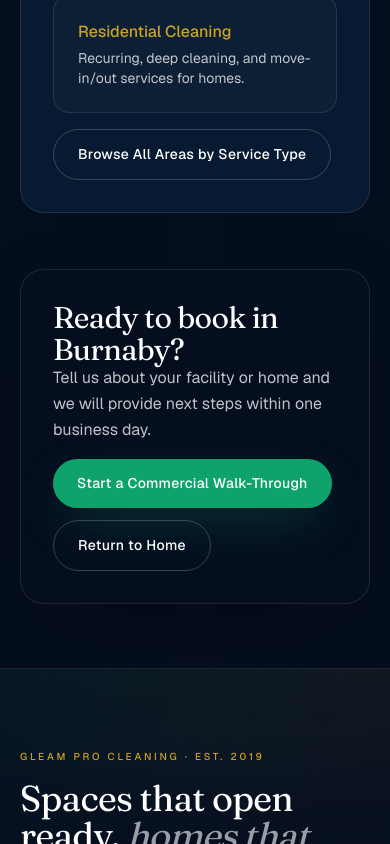
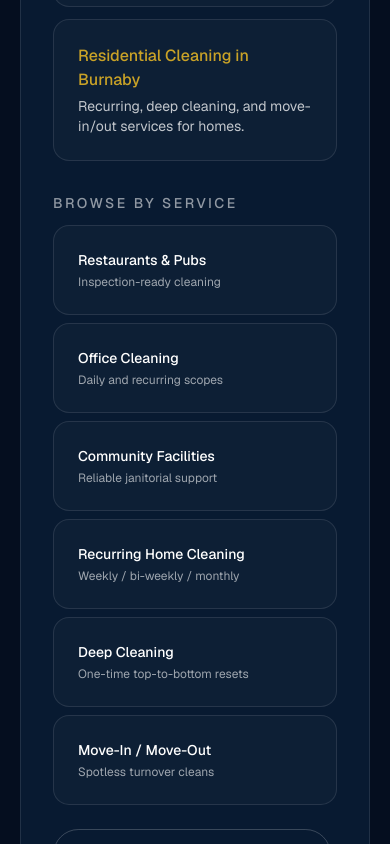
Before and after one commit to iLongRanger/gleamProCleaning, a Next.js app: page /service-areas/burnaby in a window 390 px wide. Shown: the part 2500-3344 px from the top of the page. Built offline with nearby package versions, Linux system fonts and the light colour scheme; no server answers.

Commit message:
feat: tune sitemap priorities, add service-area OG/links, update phone
Add per-route changefreq/priority transforms, Open Graph images and city-scoped service links on area pages, and update the business phone to +1-778-681-0922.

```diff
--- a/app/service-areas/[slug]/[service]/page.tsx
+++ b/app/service-areas/[slug]/[service]/page.tsx
@@ -171,7 +171,7 @@ export default async function ServiceAreaServicePage({
                 "@type": "LocalBusiness",
                 name: "Gleam Pro Cleaning",
                 url: "https://www.gleampro.ca",
-                telephone: "+1-672-970-3755",
+                telephone: "+1-778-681-0922",
                 email: "services@gleampro.ca",
               },
               description: `${service.label} available in ${area.name}.`,
--- a/app/service-areas/[slug]/page.tsx
+++ b/app/service-areas/[slug]/page.tsx
@@ -23,11 +23,19 @@ export async function generateMetadata({
     return { title: "Service Area | Gleam Pro Cleaning" };
   }
 
+  const ogImage = area.image || `/images/service-areas/${area.slug}.jpg`;
   return {
     title: `${area.name} Cleaning Services | Gleam Pro Cleaning`,
     description: area.description,
     alternates: {
       canonical: `/service-areas/${area.slug}`,
+    },
+    openGraph: {
+      title: `${area.name} Cleaning Services | Gleam Pro`,
+      description: area.description,
+      url: `/service-areas/${area.slug}`,
+      type: "website",
+      images: [{ url: ogImage, width: 1200, height: 630, alt: `${area.name} — Gleam Pro Cleaning` }],
     },
   };
 }
@@ -292,7 +300,7 @@ export default async function ServiceAreaPage({ params }: ServiceAreaParams) {
               className={commercial.linkCard}
             >
               <div className={`font-medium ${commercial.accent}`}>
-                Commercial Cleaning
+                Commercial Cleaning in {area.name}
               </div>
               <p className="mt-1 text-sm text-white/75">
                 Offices, restaurants, and community facility cleaning support.
@@ -303,14 +311,45 @@ export default async function ServiceAreaPage({ params }: ServiceAreaParams) {
               className={commercial.linkCard}
             >
               <div className={`font-medium ${commercial.accent}`}>
-                Residential Cleaning
+                Residential Cleaning in {area.name}
               </div>
               <p className="mt-1 text-sm text-white/75">
                 Recurring, deep cleaning, and move-in/out services for homes.
               </p>
             </Link>
           </div>
-          <div className="mt-4">
+
+          <h3 className="mt-8 text-sm font-medium uppercase tracking-[0.18em] text-white/55">
+            Browse by service
+          </h3>
+          <div className="mt-3 grid gap-2 sm:grid-cols-2 lg:grid-cols-3">
+            <Link href="/commercial-cleaning/restaurants" className={commercial.linkCard}>
+              <div className="text-sm font-medium text-white">Restaurants &amp; Pubs</div>
+              <div className="mt-1 text-xs text-white/60">Inspection-ready cleaning</div>
+            </Link>
+            <Link href="/commercial-cleaning/offices" className={commercial.linkCard}>
+              <div className="text-sm font-medium text-white">Office Cleaning</div>
+              <div className="mt-1 text-xs text-white/60">Daily and recurring scopes</div>
+            </Link>
+            <Link href="/commercial-cleaning/community-facilities" className={commercial.linkCard}>
+              <div className="text-sm font-medium text-white">Community Facilities</div>
+              <div className="mt-1 text-xs text-white/60">Reliable janitorial support</div>
+            </Link>
+            <Link href="/residential-cleaning/recurring" className={commercial.linkCard}>
+              <div className="text-sm font-medium text-white">Recurring Home Cleaning</div>
+              <div className="mt-1 text-xs text-white/60">Weekly / bi-weekly / monthly</div>
+            </Link>
+            <Link href="/residential-cleaning/deep-cleaning" className={commercial.linkCard}>
+              <div className="text-sm font-medium text-white">Deep Cleaning</div>
+              <div className="mt-1 text-xs text-white/60">One-time top-to-bottom resets</div>
+            </Link>
+            <Link href="/residential-cleaning/move-in-out" className={commercial.linkCard}>
+              <div className="text-sm font-medium text-white">Move-In / Move-Out</div>
+              <div className="mt-1 text-xs text-white/60">Spotless turnover cleans</div>
+            </Link>
+          </div>
+
+          <div className="mt-6">
             <Link href="/service-areas/by-service" className={commercial.secondary}>
               Browse All Areas by Service Type
             </Link>
@@ -349,12 +388,12 @@ export default async function ServiceAreaPage({ params }: ServiceAreaParams) {
                 "https://www.gleampro.ca/logo-gpc.png",
                 `https://www.gleampro.ca${area.image}`,
               ],
-              telephone: "+1-672-970-3755",
+              telephone: "+1-778-681-0922",
               email: "services@gleampro.ca",
               contactPoint: [
                 {
                   "@type": "ContactPoint",
-                  telephone: "+1-672-970-3755",
+                  telephone: "+1-778-681-0922",
                   contactType: "customer service",
                   areaServed: area.name,
                   availableLanguage: ["English"],
--- a/next-sitemap.config.js
+++ b/next-sitemap.config.js
@@ -1,6 +1,33 @@
 /** @type {import('next-sitemap').IConfig} */
 module.exports = {
-  siteUrl: "https://www.gleampro.ca", // <-- update to your real domain
+  siteUrl: "https://www.gleampro.ca",
   generateRobotsTxt: true,
   sitemapSize: 7000,
+  changefreq: "weekly",
+  priority: 0.7,
+  exclude: ["/api/*"],
+  transform: async (config, path) => {
+    // High-priority money pages
+    if (path === "/") {
+      return { loc: path, changefreq: "weekly", priority: 1.0, lastmod: new Date().toISOString() };
+    }
+    if (path === "/commercial-cleaning" || path === "/residential-cleaning") {
+      return { loc: path, changefreq: "weekly", priority: 0.95, lastmod: new Date().toISOString() };
+    }
+    if (path.startsWith("/service-areas/") && path.split("/").length === 3) {
+      // City pages
+      return { loc: path, changefreq: "monthly", priority: 0.9, lastmod: new Date().toISOString() };
+    }
+    if (path.startsWith("/service-areas/") && path.split("/").length === 4) {
+      // City × service combos
+      return { loc: path, changefreq: "monthly", priority: 0.85, lastmod: new Date().toISOString() };
+    }
+    if (path.startsWith("/commercial-cleaning/") || path.startsWith("/residential-cleaning/")) {
+      return { loc: path, changefreq: "monthly", priority: 0.8, lastmod: new Date().toISOString() };
+    }
+    if (path === "/privacy" || path === "/terms") {
+      return { loc: path, changefreq: "yearly", priority: 0.2, lastmod: new Date().toISOString() };
+    }
+    return { loc: path, changefreq: config.changefreq, priority: config.priority, lastmod: new Date().toISOString() };
+  },
 };
```
Also changed, not shown: 1 other file (tests, documents, lock files or other folders).
